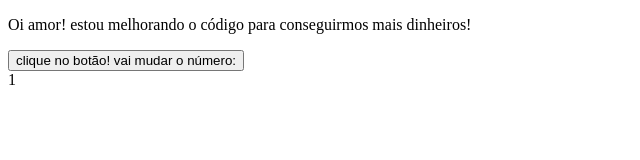
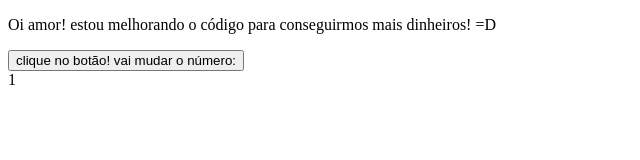
Before and after one commit to lakarimori/game-news, a Next.js app: page / in a window 1280 px wide. Shown: the top 160 px of the page, without its empty margins (0-640 px from the left). Built offline with nearby package versions, Linux system fonts and the light colour scheme.

Commit message:
teste  >algo aqui. Testing markdowns #ffffff

```diff
--- a/pages/index.tsx
+++ b/pages/index.tsx
@@ -4,7 +4,7 @@ import MyButton from "../components/button";
 function Home() {
   return (
     <div>
-      <p>Oi amor! estou melhorando o código para conseguirmos mais dinheiros!</p>
+      <p>Oi amor! estou melhorando o código para conseguirmos mais dinheiros! =D</p>
       <MyButton title={"clique no botão! vai mudar o número:"} number={1}></MyButton>
     </div>
   )
```
